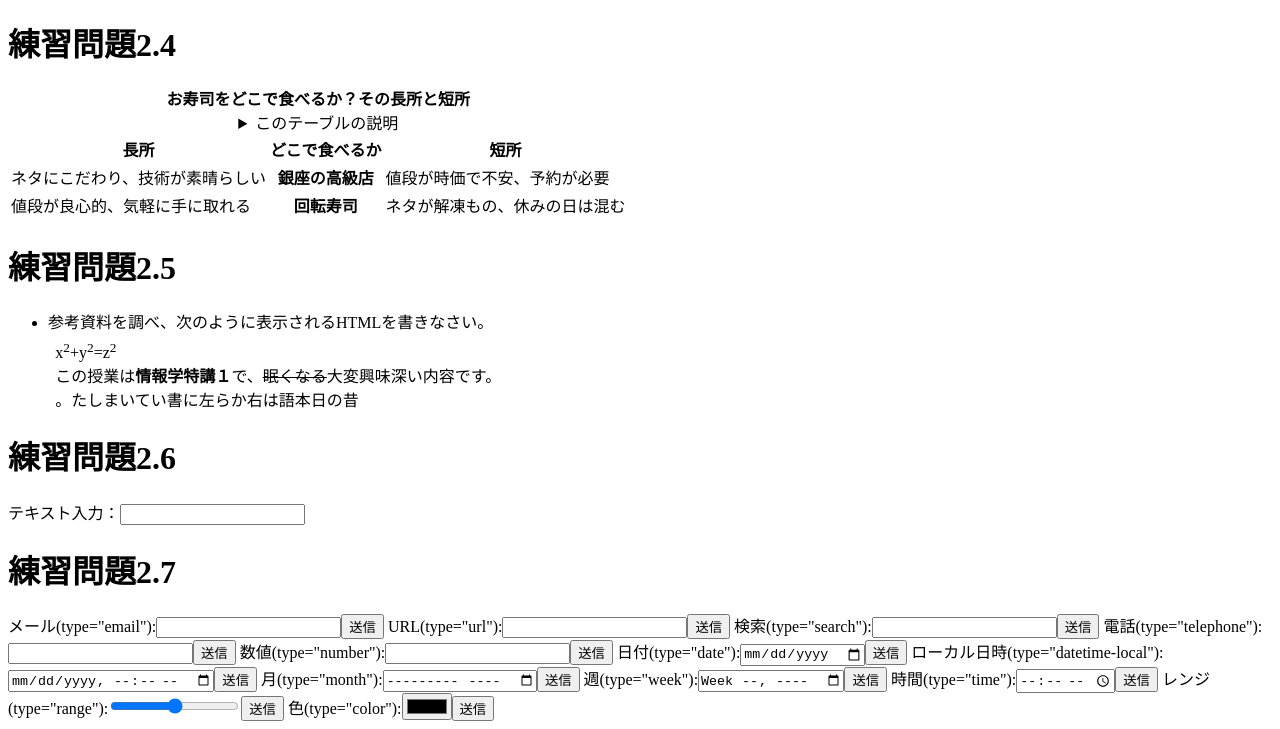
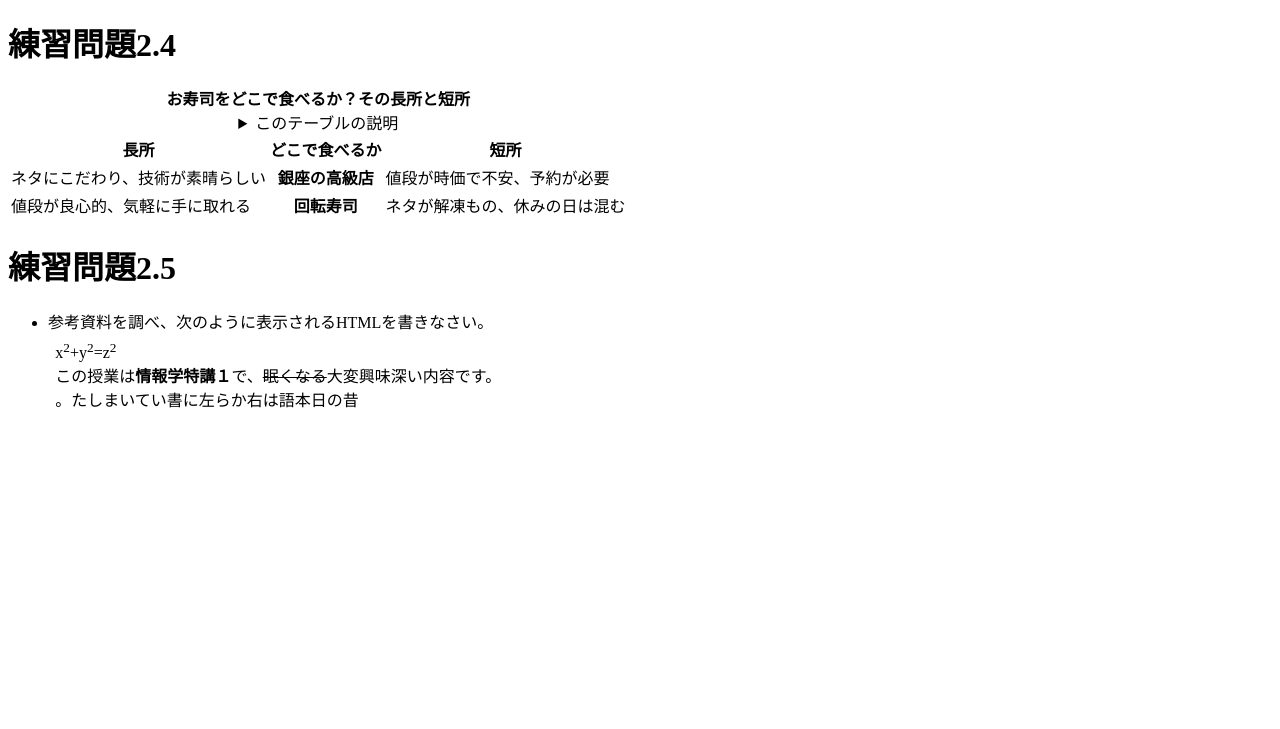
Before and after one commit to kokuboatsuki/web2023-1, a plain HTML site: page index.html in a window 1280 px wide. Shown: the part 901-1630 px from the top of the page. After the commit the page ends 1328 px from the top, so only its background shows below. Drawn offline with Linux system fonts and the light colour scheme.

Commit message:
Update index.html

```diff
--- a/index.html
+++ b/index.html
@@ -68,20 +68,5 @@
                 <bdo dir="rtl">昔の日本語は右から左に書いていました。</bdo></p>
             </li>
         </ul>
-        <h1>練習問題2.6</h1>
-            <p>テキスト入力：<input type="text"></p>
-        <h1>練習問題2.7</h1>
-        <from action="xxx.php" method="post"><label>メール(type="email"):<input type="emai" name="email"></label><input type="submit" value="送信"></from>
-        <from action="xxx.php" method="post"><label>URL(type="url"):<input type="url" name="url"></label><input type="submit" value="送信"></from>
-        <from action="xxx.php" method="post"><label>検索(type="search"):<input type="search" name="search"></label><input type="submit" value="送信"></from>
-        <from action="xxx.php" method="post"><label>電話(type="telephone"):<input type="tel" name="tel"></label><input type="submit" value="送信"></from>
-        <from action="xxx.php" method="post"><label>数値(type="number"):<input type="number" name="number"></label><input type="submit" value="送信"></from>
-        <from action="xxx.php" method="post"><label>日付(type="date"):<input type="date" name="date"></label><input type="submit" value="送信"></from>
-        <from action="xxx.php" method="post"><label>ローカル日時(type="datetime-local"):<input type="datetime-local" name="datetime-local"></label><input type="submit" value="送信"></from>
-        <from action="xxx.php" method="post"><label>月(type="month"):<input type="month" name="month"></label><input type="submit" value="送信"></from>
-        <from action="xxx.php" method="post"><label>週(type="week"):<input type="week" name="week"></label><input type="submit" value="送信"></from>
-        <from action="xxx.php" method="post"><label>時間(type="time"):<input type="time" name="time"></label><input type="submit" value="送信"></from>
-        <from action="xxx.php" method="post"><label>レンジ(type="range"):<input type="range" name="range"></label><input type="submit" value="送信"></from>
-        <from action="xxx.php" method="post"><label>色(type="color"):<input type="color" name="color"></label><input type="submit" value="送信"></from>
     </body>
 </html>
```
